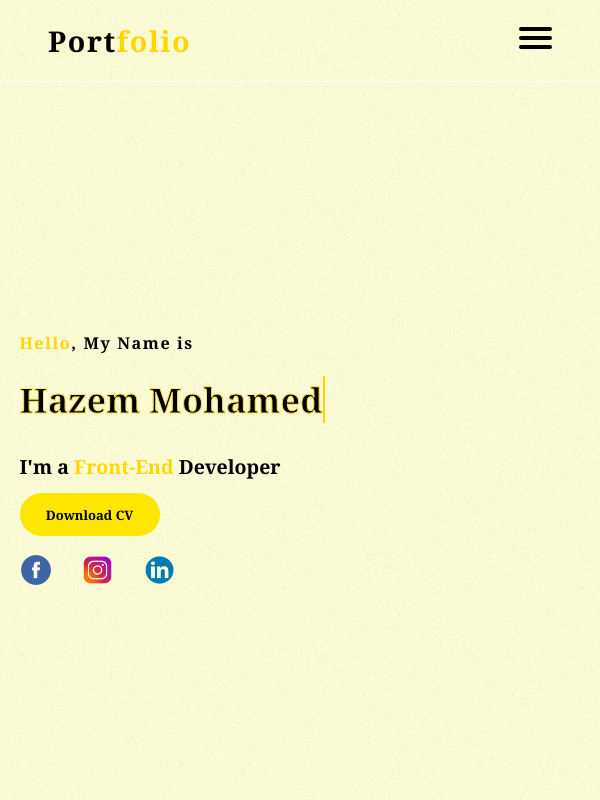
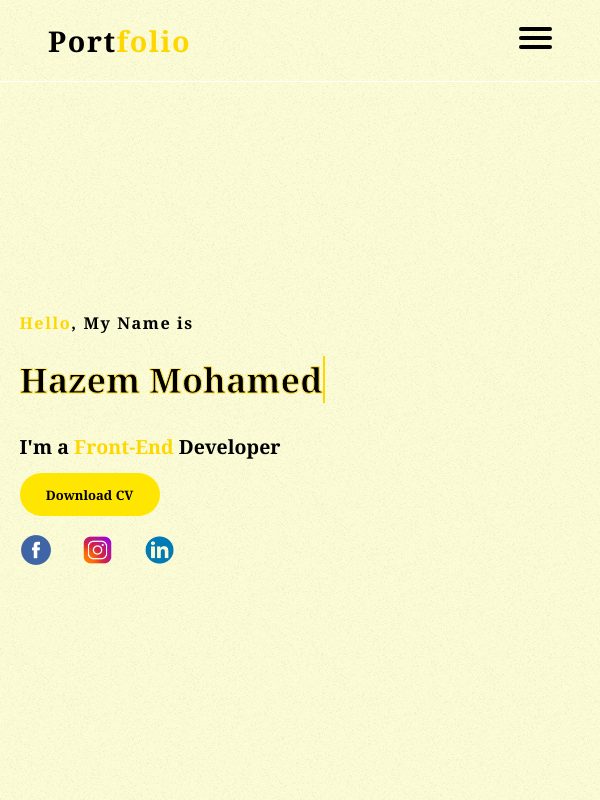
Before and after one commit to hazem212001/Portfolio, a plain HTML site: page index.html in a window 600 px wide. Shown: the top 800 px of the page. Drawn offline with Linux system fonts and the light colour scheme.

Commit message:
Update Style 1.css

```diff
--- a/Style 1.css
+++ b/Style 1.css
@@ -520,9 +520,6 @@ footer .content-footer p:hover{
     h3 {
         margin-bottom: 2rem;
     }
-    h4 {
-        margin-top: 40px;
-    }
     #menu{
         display: block;
     }
```
